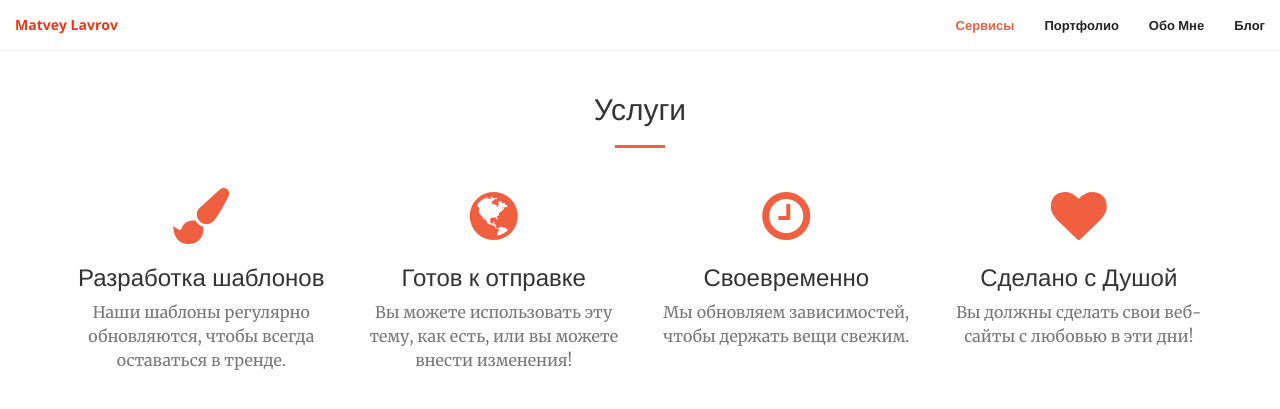
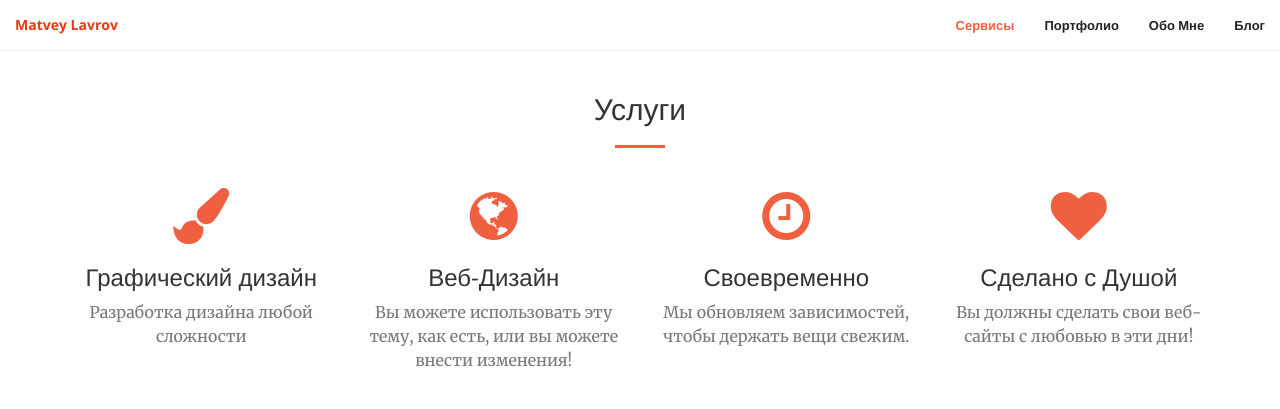
Before and after one commit to kvin1in/ToMat, a Jekyll site: the page built from index.html, in a window 1280 px wide and 900 px high, scrolled down 908 px, cut to the strip 0-448 px from the top of the window. Shown: the top 409 px of the strip. Built offline with Jekyll 4.4.1, drawn with Linux system fonts in a browser that asks for light colours.

Commit message:
Изменение заголовков сервисов

```diff
--- a/index.html
+++ b/index.html
@@ -27,14 +27,14 @@ title: Home Page
             <div class="col-lg-3 col-md-6 text-center">
                 <div class="service-box">
                     <i class="fa fa-4x fa-paint-brush wow bounceIn text-primary"></i>
-                    <h3>Разработка шаблонов</h3>
-                    <p class="text-muted">Наши шаблоны регулярно обновляются, чтобы всегда оставаться в тренде.</p>
+                    <h3>Графический дизайн</h3>
+                    <p class="text-muted">Разработка дизайна любой сложности</p>
                 </div>
             </div>
             <div class="col-lg-3 col-md-6 text-center">
                 <div class="service-box">
                     <i class="fa fa-4x fa-globe wow bounceIn text-primary" data-wow-delay=".1s"></i>
-                    <h3>Готов к отправке</h3>
+                    <h3>Веб-Дизайн</h3>
                     <p class="text-muted">Вы можете использовать эту тему, как есть, или вы можете внести изменения!</p>
                 </div>
             </div>
```
